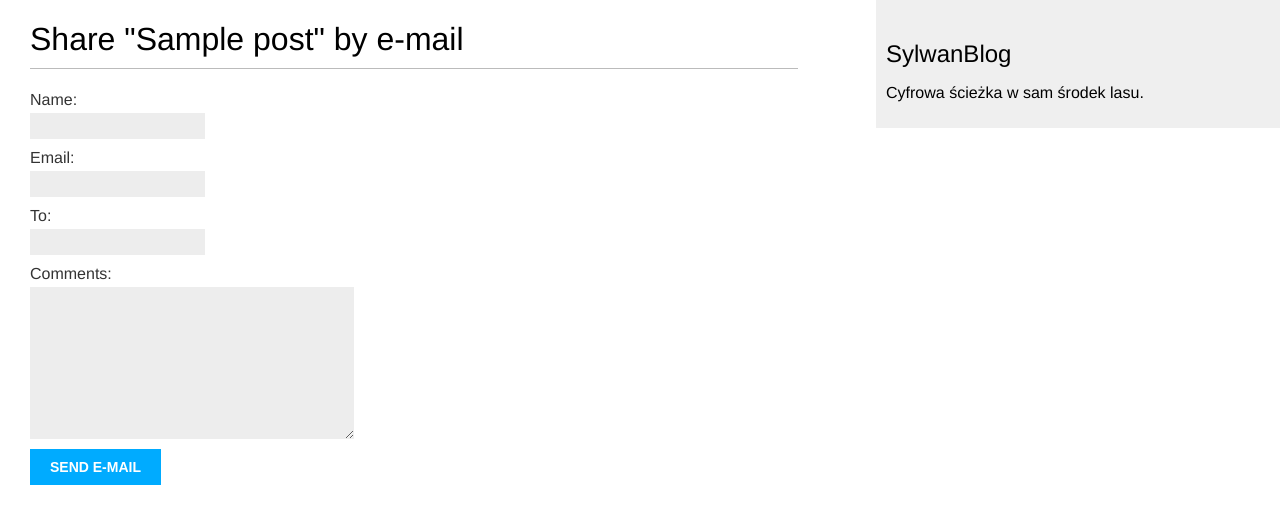
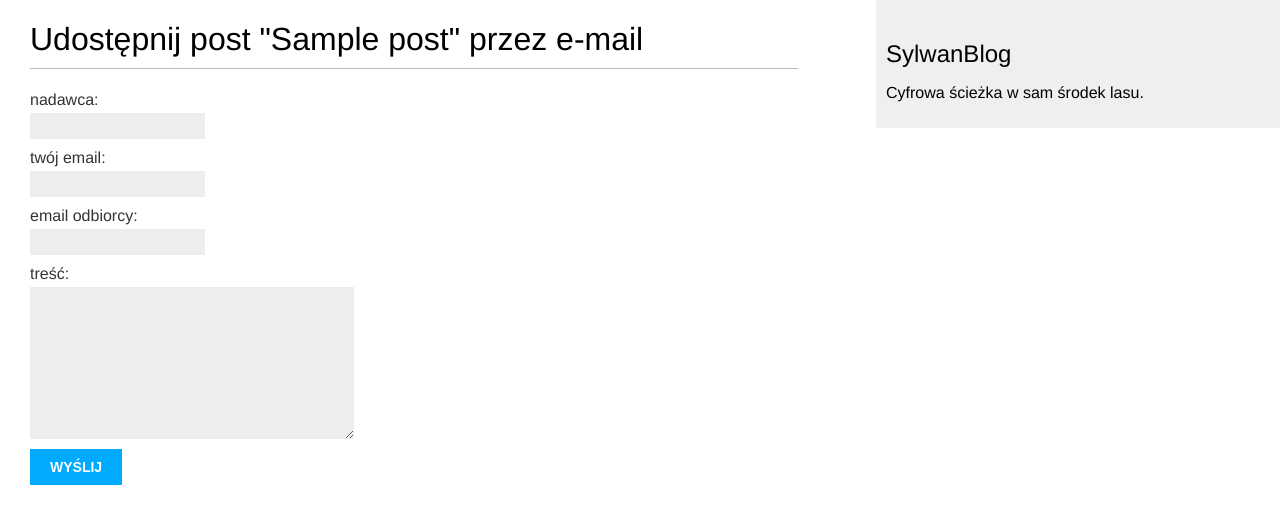
Before and after one commit to d4mp3/sylwanspot, a Django app: page /blog/1/share/ in a window 1280 px wide. Shown: the top 524 px of the page. Run offline with Django 5.2, Linux system fonts and the light colour scheme; tables that the repository leaves empty hold one stand-in row (values such as "Sample post").

Commit message:
feat(sylwanblog): translate share post page to polish

```diff
--- a/sylwanspot/blog/forms.py
+++ b/sylwanspot/blog/forms.py
@@ -1,12 +1,13 @@
 from django import forms
+
 from .models import Comment
 
 
 class EmailPostForm(forms.Form):
-    name = forms.CharField(max_length=25)
-    email = forms.EmailField()
-    to = forms.EmailField()
-    comments = forms.CharField(required=False, widget=forms.Textarea)
+    name = forms.CharField(max_length=25, label="nadawca")
+    email = forms.EmailField(label="twój email")
+    to = forms.EmailField(label="email odbiorcy")
+    comments = forms.CharField(required=False, widget=forms.Textarea, label="treść")
 
 
 class CommentForm(forms.ModelForm):
@@ -14,7 +15,7 @@ class CommentForm(forms.ModelForm):
         model = Comment
         fields = ["name", "email", "body"]
         labels = {
-            'name': 'Nickname',
-            'email': 'Adres e-mail',
-            'body': 'Treść komentarza',
+            "name": "nickname",
+            "email": "e-mail",
+            "body": "treść komentarza",
         }
--- a/sylwanspot/blog/templates/blog/post/share.html
+++ b/sylwanspot/blog/templates/blog/post/share.html
@@ -1,15 +1,15 @@
 {% extends "blog/base.html" %}
-{% block title %}Share a post{% endblock %}
+{% block title %}Udostępnij post{% endblock %}
 {% block content %}
     {% if sent %}
-        <h1>E-mail successfully sent</h1>
-        <p>"{{ post.title }}" was successfully sent to {{ form.cleaned_data.to }}.</p>
+        <h1>Wiadomośc e-mail została wysłana</h1>
+        <p>Post "{{ post.title }}" został pomyślnie wysłany na adres {{ form.cleaned_data.to }}.</p>
     {% else %}
-        <h1>Share "{{ post.title }}" by e-mail</h1>
+        <h1>Udostępnij post "{{ post.title }}" przez e-mail</h1>
         <form method="post">
             {{ form.as_p }}
             {% csrf_token %}
-            <input type="submit" value="Send e-mail">
+            <input type="submit" value="Wyślij">
         </form>
     {% endif %}
 {% endblock %}
```
